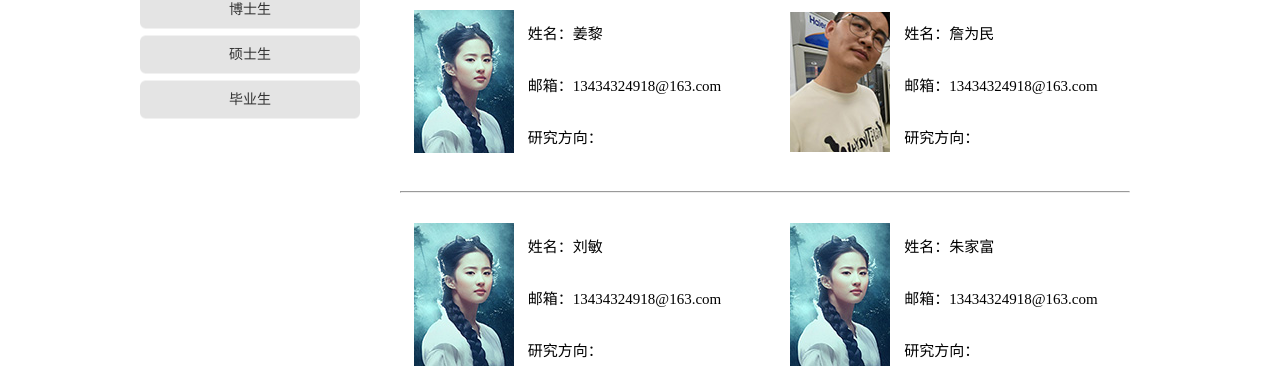
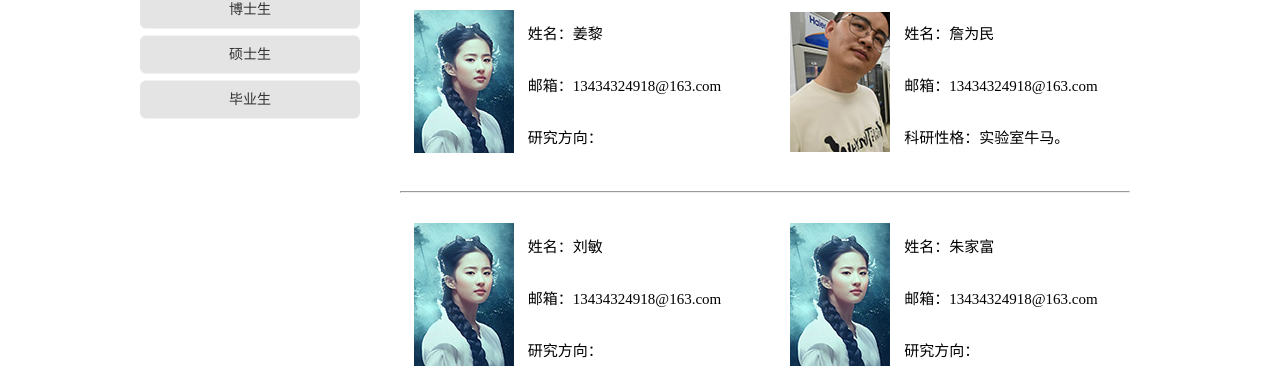
Before and after one commit to zhanweimin2021/zhanweimin2021.github.io, a Jekyll site: the page built from pages/staff.html, in a window 1280 px wide. Shown: the part 392-760 px from the top of the page. Built offline with Jekyll 4.4.1, drawn with Linux system fonts in a browser that asks for light colours.

Commit message:
Update staff.html

```diff
--- a/pages/staff.html
+++ b/pages/staff.html
@@ -20,7 +20,7 @@
           <td width="235"><p>姓名：姜黎</p><br><p>邮箱：13434324918@163.com</p><br><p>研究方向：</p></td>
           <td width="20"></td>
           <td width="120"><p align="center"><img src="/images/staff/zhanweimin.jpg"></p></td>
-          <td width="235"><p>姓名：詹为民</p><br><p>邮箱：13434324918@163.com</p><br><p>研究方向：</p></td>
+          <td width="235"><p>姓名：詹为民</p><br><p>邮箱：13434324918@163.com</p><br><p>科研性格：实验室牛马。</p></td>
         </tr>
       </table>
       <hr>
```
